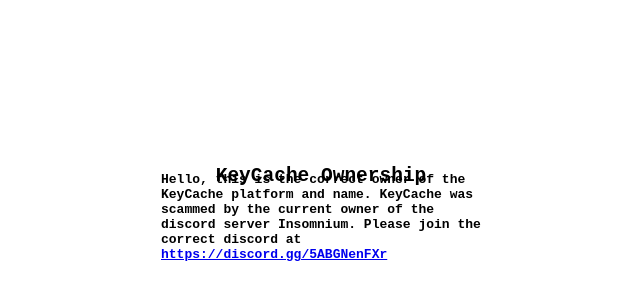
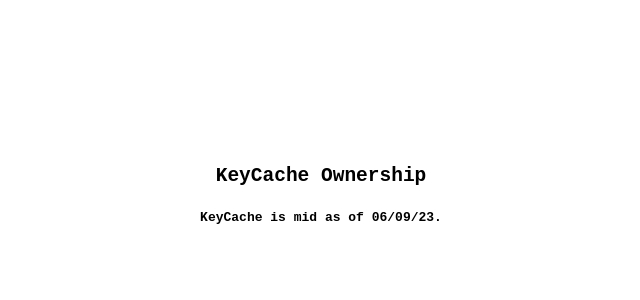
Before and after one commit to KeyCacheLua/Homepage, a plain HTML site: page index.html in a window 1280 px wide. Shown: the part 200-500 px from the top of the page, without its empty margins (319-959 px from the left). Drawn offline with Linux system fonts and the light colour scheme.

Commit message:
Update index.html

```diff
--- a/index.html
+++ b/index.html
@@ -4,5 +4,5 @@
 
 <body>
     <h2 style="position: absolute;top: 45%;left: 50%;transform: translate(-50%, -50%);font-family:monospace;">KeyCache Ownership</h2>
-    <h4 style="position: absolute;top: 50%;left: 50%;transform: translate(-50%, -50%);font-family:monospace;max-width:25%;">Hello, this is the correct owner of the KeyCache platform and name. KeyCache was scammed by the current owner of the discord server Insomnium. Please join the correct discord at <a href="https://discord.gg/5ABGNenFXr">https://discord.gg/5ABGNenFXr</a></h2>
+    <h4 style="position: absolute;top: 50%;left: 50%;transform: translate(-50%, -50%);font-family:monospace;max-width:25%;">KeyCache is mid as of 06/09/23.</h2>
 </body>
```
